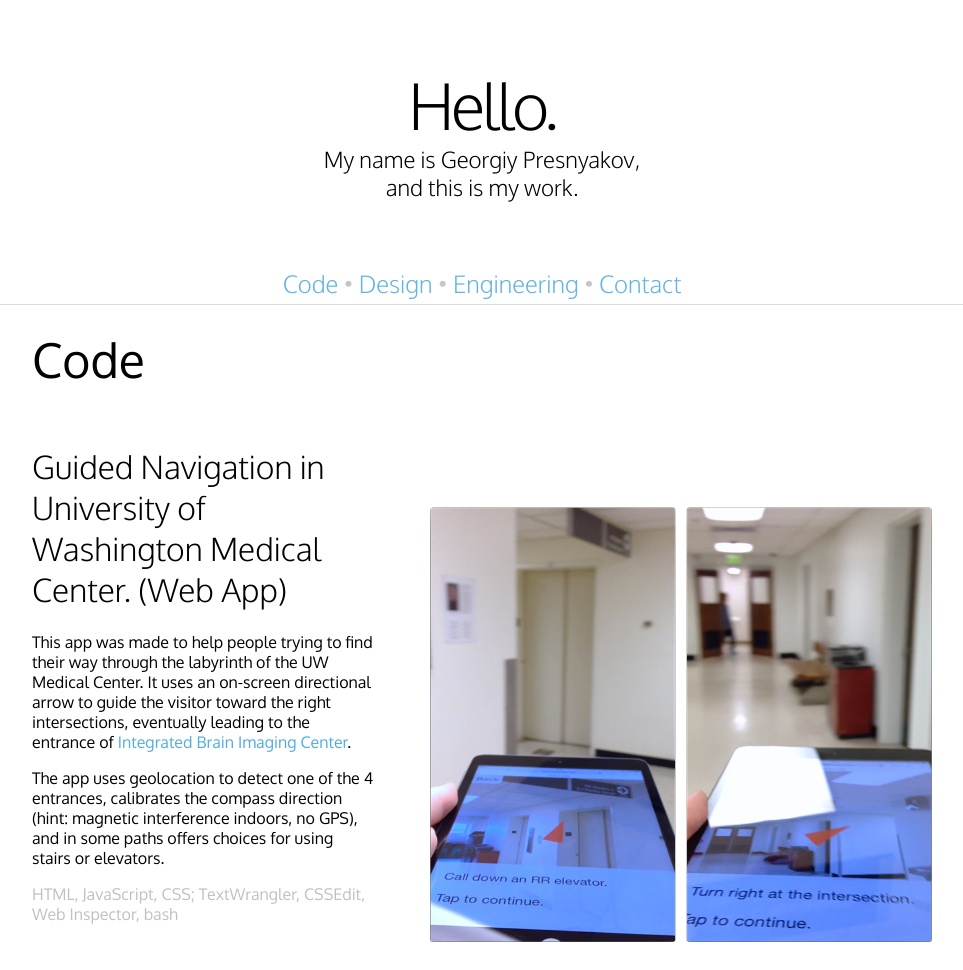
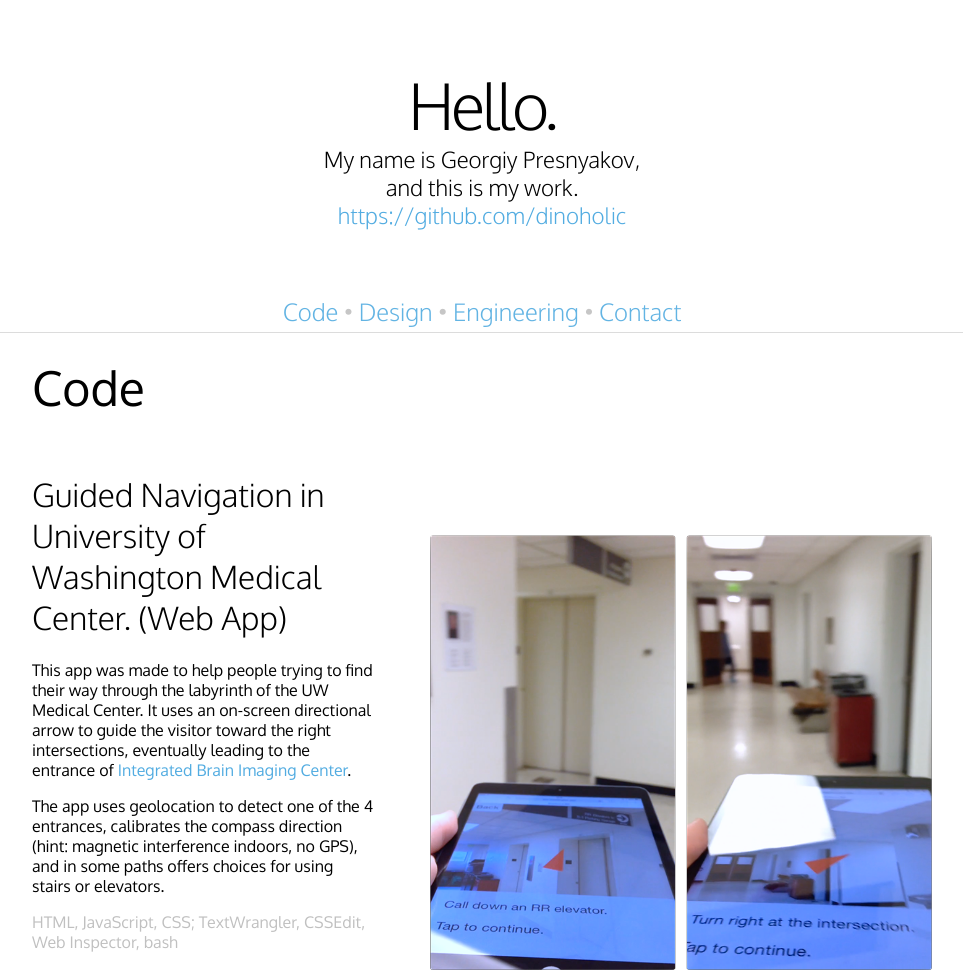
Before and after one commit to axcentique/dinoholic.github.io, a plain HTML site: page index.html in a window 1280 px wide. Shown: the top 970 px of the page, without its empty margins (158-1121 px from the left). Drawn offline with nearby package versions, Linux system fonts and the light colour scheme.

Commit message:
Github link

```diff
--- a/index.html
+++ b/index.html
@@ -53,7 +53,7 @@
 
 	<body>
 		<p class="hello">Hello.</p>
-		<p class="description">My name is Georgiy Presnyakov,<br/>and this is my work.</p>
+		<p class="description">My name is Georgiy Presnyakov,<br/>and this is my work. <br/><a href="https://github.com/dinoholic">https://github.com/dinoholic</a></p>
 
 		<div id="sticker" class="tab_centered"><a href="#dev">Code</a> • <a href="#design">Design</a> • <a href="#engineer">Engineering</a> • <a href="#contact">Contact</a></div>
 
```
